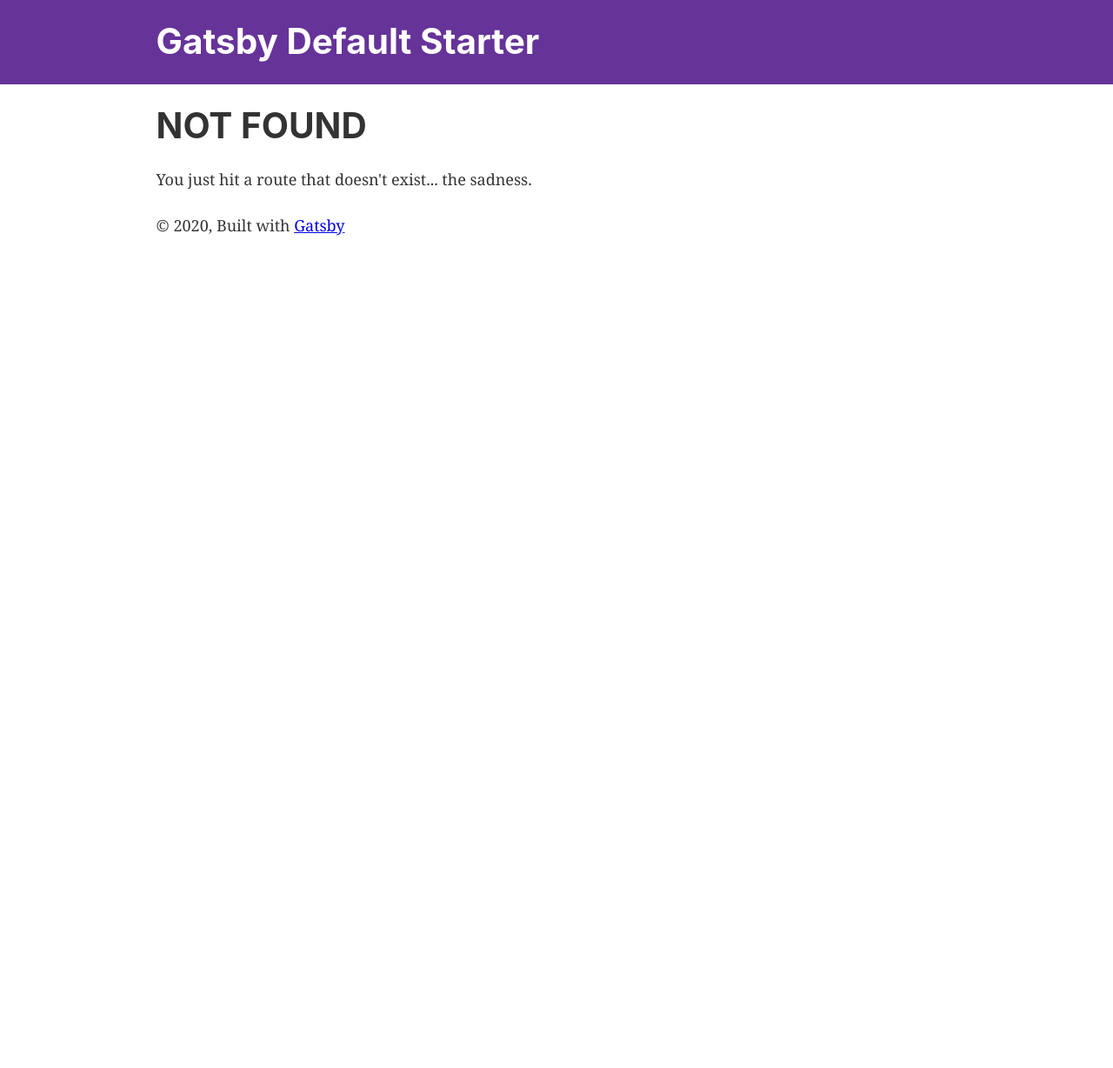
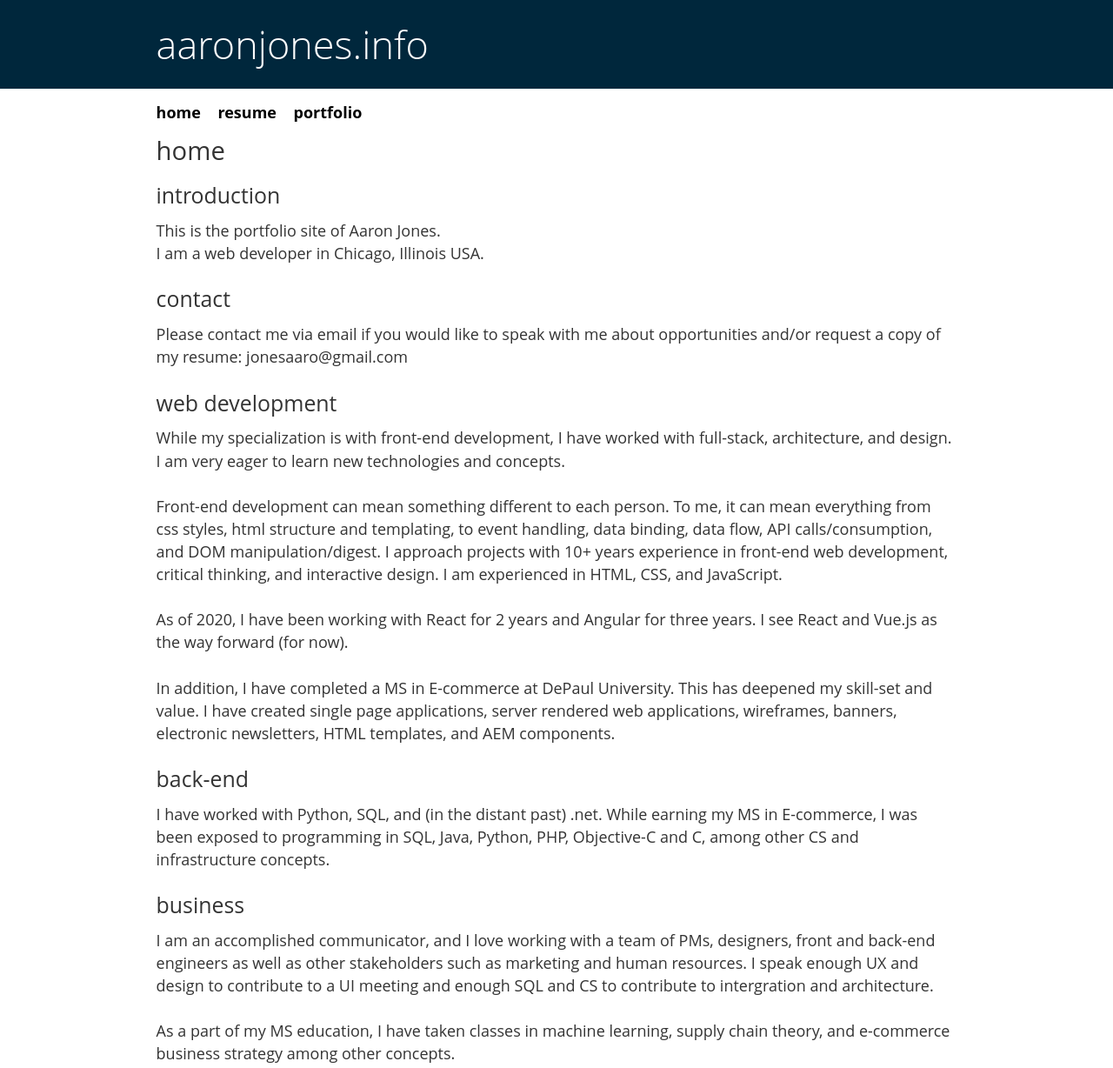
Before and after one commit to aaronjdev/gsite01, a Gatsby site: page /home in a window 1280 px wide. Before the commit this address had no page. Shown: the top 1228 px of the page at 87% size. Before the commit the page ends 800 px from the top, so only its background shows below. Built offline with nearby package versions, Linux system fonts and the light colour scheme; Gatsby itself is replaced by a stand-in of ours.

Commit message:
finished initial layout

```diff
--- a/gatsby-config.js
+++ b/gatsby-config.js
@@ -1,8 +1,8 @@
 module.exports = {
   siteMetadata: {
-    title: `Gatsby Default Starter`,
-    description: `Kick off your next, great Gatsby project with this default starter. This barebones starter ships with the main Gatsby configuration files you might need.`,
-    author: `@gatsbyjs`,
+    title: `aaronjones.info`,
+    description: `Portfolio website for Aaron Jones`,
+    author: `aaron jones`,
   },
   plugins: [
     `gatsby-plugin-react-helmet`,
@@ -21,7 +21,7 @@ module.exports = {
         name: `gatsby-starter-default`,
         short_name: `starter`,
         start_url: `/`,
-        background_color: `#663399`,
+        background_color: `#a1a5e2`,
         theme_color: `#663399`,
         display: `minimal-ui`,
         icon: `src/images/gatsby-icon.png`, // This path is relative to the root of the site.
--- a/src/components/header.js
+++ b/src/components/header.js
@@ -5,8 +5,8 @@ import React from "react"
 const Header = ({ siteTitle }) => (
   <header
     style={{
-      background: `rebeccapurple`,
-      marginBottom: `1.45rem`,
+      background: `#00273c`,
+      marginBottom: `1rem`,
     }}
   >
     <div
--- a/src/components/layout.css
+++ b/src/components/layout.css
@@ -200,7 +200,7 @@ html {
 }
 body {
   color: hsla(0, 0%, 0%, 0.8);
-  font-family: georgia, serif;
+  font-family: "Open Sans", "Helvetica Neue", Helvetica, Arial, sans-serif;
   font-weight: normal;
   word-wrap: break-word;
   font-kerning: normal;
@@ -230,11 +230,10 @@ h1 {
   padding-top: 0;
   margin-bottom: 1.45rem;
   color: inherit;
-  font-family: -apple-system, BlinkMacSystemFont, Segoe UI, Roboto, Oxygen,
-    Ubuntu, Cantarell, Fira Sans, Droid Sans, Helvetica Neue, sans-serif;
-  font-weight: bold;
+  font-family: "Open Sans", "Helvetica Neue", Helvetica, Arial, sans-serif;
+  font-weight: 300;
   text-rendering: optimizeLegibility;
-  font-size: 2.25rem;
+  font-size: 2.5rem;
   line-height: 1.1;
 }
 h2 {
@@ -245,11 +244,10 @@ h2 {
   padding-left: 0;
   padding-right: 0;
   padding-top: 0;
-  margin-bottom: 1.45rem;
+  margin-bottom: 1.2rem;
   color: inherit;
-  font-family: -apple-system, BlinkMacSystemFont, Segoe UI, Roboto, Oxygen,
-    Ubuntu, Cantarell, Fira Sans, Droid Sans, Helvetica Neue, sans-serif;
-  font-weight: bold;
+  font-family: "Open Sans", "Helvetica Neue", Helvetica, Arial, sans-serif;
+  font-weight: 400;
   text-rendering: optimizeLegibility;
   font-size: 1.62671rem;
   line-height: 1.1;
@@ -262,11 +260,10 @@ h3 {
   padding-left: 0;
   padding-right: 0;
   padding-top: 0;
-  margin-bottom: 1.45rem;
+  margin-bottom: 0.75rem;
   color: inherit;
-  font-family: -apple-system, BlinkMacSystemFont, Segoe UI, Roboto, Oxygen,
-    Ubuntu, Cantarell, Fira Sans, Droid Sans, Helvetica Neue, sans-serif;
-  font-weight: bold;
+  font-family: "Open Sans", "Helvetica Neue", Helvetica, Arial, sans-serif;
+  font-weight: 400;
   text-rendering: optimizeLegibility;
   font-size: 1.38316rem;
   line-height: 1.1;
@@ -281,8 +278,7 @@ h4 {
   padding-top: 0;
   margin-bottom: 1.45rem;
   color: inherit;
-  font-family: -apple-system, BlinkMacSystemFont, Segoe UI, Roboto, Oxygen,
-    Ubuntu, Cantarell, Fira Sans, Droid Sans, Helvetica Neue, sans-serif;
+  font-family: "Open Sans", "Helvetica Neue", Helvetica, Arial, sans-serif;
   font-weight: bold;
   text-rendering: optimizeLegibility;
   font-size: 1rem;
@@ -298,8 +294,7 @@ h5 {
   padding-top: 0;
   margin-bottom: 1.45rem;
   color: inherit;
-  font-family: -apple-system, BlinkMacSystemFont, Segoe UI, Roboto, Oxygen,
-    Ubuntu, Cantarell, Fira Sans, Droid Sans, Helvetica Neue, sans-serif;
+  font-family: "Open Sans", "Helvetica Neue", Helvetica, Arial, sans-serif;
   font-weight: bold;
   text-rendering: optimizeLegibility;
   font-size: 0.85028rem;
@@ -315,8 +310,7 @@ h6 {
   padding-top: 0;
   margin-bottom: 1.45rem;
   color: inherit;
-  font-family: -apple-system, BlinkMacSystemFont, Segoe UI, Roboto, Oxygen,
-    Ubuntu, Cantarell, Fira Sans, Droid Sans, Helvetica Neue, sans-serif;
+  font-family: "Open Sans", "Helvetica Neue", Helvetica, Arial, sans-serif;
   font-weight: bold;
   text-rendering: optimizeLegibility;
   font-size: 0.78405rem;
--- a/src/components/layout.js
+++ b/src/components/layout.js
@@ -10,6 +10,7 @@ import PropTypes from "prop-types"
 import { useStaticQuery, graphql } from "gatsby"
 
 import Header from "./header"
+import Nav from "./nav"
 import "./layout.css"
 
 const Layout = ({ children }) => {
@@ -33,11 +34,10 @@ const Layout = ({ children }) => {
           padding: `0 1.0875rem 1.45rem`,
         }}
       >
+        <Nav />
         <main>{children}</main>
         <footer>
-          © {new Date().getFullYear()}, Built with
-          {` `}
-          <a href="https://www.gatsbyjs.org">Gatsby</a>
+          © Aaron Jones {new Date().getFullYear()}
         </footer>
       </div>
     </>
--- /dev/null
+++ b/src/components/nav.js
@@ -0,0 +1,46 @@
+import { Link } from "gatsby"
+import React from "react"
+
+const Nav = () => (
+
+    <nav
+      style={{
+        margin: `0 auto`,
+        maxWidth: 960,
+        padding: `0 1.0875rem 1rem 0`,
+        backgroundColor: `white`
+      }}
+    >
+      <h4 style={{ margin: 0 }}>
+        <Link
+          to="/"
+          style={{
+            color: `black`,
+            textDecoration: `none`,
+            padding: `0 1.0875rem 0 0`,
+          }}
+        >
+          home
+        </Link>
+        <Link
+          to="/resume/"
+          style={{ color: `black`, textDecoration: `none`, padding: `0 1.0875rem 0 0`,
+          }}
+        >
+          resume
+        </Link>
+        <Link
+          to="/portfolio/"
+          style={{ color: `black`, textDecoration: `none`, padding: `0 1.0875rem 0 0`,
+          }}
+        >
+          portfolio
+        </Link>
+      </h4>
+    </nav>
+
+)
+
+
+
+export default Nav
--- /dev/null
+++ b/src/pages/home.js
@@ -0,0 +1,60 @@
+import React from "react"
+
+import Layout from "../components/layout"
+import SEO from "../components/seo"
+
+const Home = () => (
+  <Layout>
+    <SEO title="Home - aaronjones.info" />
+    <h2>home</h2>
+    <h3>introduction</h3>
+    <p>This is the portfolio site of Aaron Jones.
+    <br />
+    I am a web developer in Chicago, Illinois USA.
+    </p>
+    <h3>contact</h3>
+    <p>Please contact me via email if you would like to speak with me about opportunities
+      and/or request a copy of my resume: jonesaaro@gmail.com
+    </p>
+
+    <h3>web development</h3>
+    <p>
+      While my specialization is with front-end development, I have worked with full-stack, architecture, and design. I am very eager to learn new technologies and concepts.
+    </p>
+    <p>
+      Front-end development can mean something different to each person. To me, it can mean everything from css styles, html structure and templating, to event handling, data binding, data flow, API calls/consumption, and DOM manipulation/digest. I approach projects with 10+ years experience in front-end web development, critical thinking, and interactive design. I am experienced in HTML, CSS, and JavaScript.
+    </p>
+    <p>
+      As of 2020, I have been working with React for 2 years and Angular for three years. I see React and Vue.js as the way forward (for now).
+    </p>
+    <p>
+      In addition, I have completed a MS in E-commerce at DePaul University. This has deepened my skill-set and value. I have created single page applications, server rendered web applications, wireframes, banners, electronic newsletters, HTML templates, and AEM components.
+    </p>
+    <h3>back-end</h3>
+    <p>
+      I have worked with Python, SQL, and (in the distant past) .net. While earning my MS in E-commerce, I was been exposed to programming in SQL, Java, Python, PHP, Objective-C and C, among other CS and infrastructure concepts.
+    </p>
+    <h3>
+      business
+    </h3>
+    <p>
+      I am an accomplished communicator, and I love working with a team of PMs, designers, front and back-end engineers as well as other stakeholders such as marketing and human resources. I speak enough UX and design to contribute to a UI meeting and enough SQL and CS to contribute to intergration and architecture.
+    </p>
+
+    <p>
+      As a part of my MS education, I have taken classes in machine learning, supply chain theory, and e-commerce business strategy among other concepts.
+    </p>
+
+    <h3>
+      interests
+    </h3>
+    <p>
+      Lately I am interested in experimenting with ways to mix data and multiplatform rendering, specifically with React. I hope to continue to deepen my knowledge of React/redux as well as get more experience with unit testing and SaaS architecture.
+    </p>
+    <p>
+      I am an avid sci-fi reader. I play guitar and I'm learing violin as well as having an interest in electronic music.
+    </p>
+  </Layout>
+)
+
+export default Home
--- a/src/pages/index.js
+++ b/src/pages/index.js
@@ -1,21 +1,8 @@
 import React from "react"
-import { Link } from "gatsby"
-
-import Layout from "../components/layout"
-import Image from "../components/image"
-import SEO from "../components/seo"
+import Home from "./home"
 
 const IndexPage = () => (
-  <Layout>
-    <SEO title="Home" />
-    <h1>Hi people</h1>
-    <p>Welcome to your new Gatsby site.</p>
-    <p>Now go build something great.</p>
-    <div style={{ maxWidth: `300px`, marginBottom: `1.45rem` }}>
-      <Image />
-    </div>
-    <Link to="/page-2/">Go to page 2</Link>
-  </Layout>
+<Home />
 )
 
 export default IndexPage
```
Also changed, not shown: src/pages/page-2.js (deleted, +0 -16 lines), src/pages/portfolio.js (added, +20 -0 lines), src/pages/resume.js (added, +16 -0 lines).
